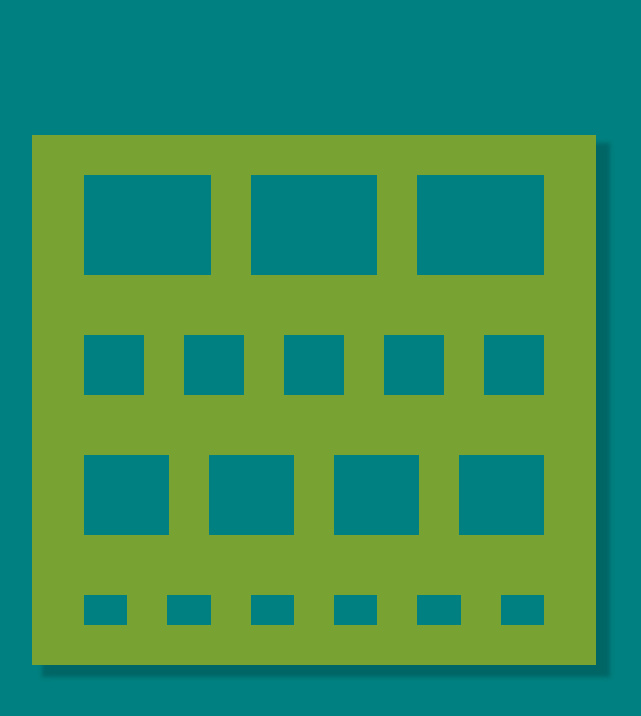
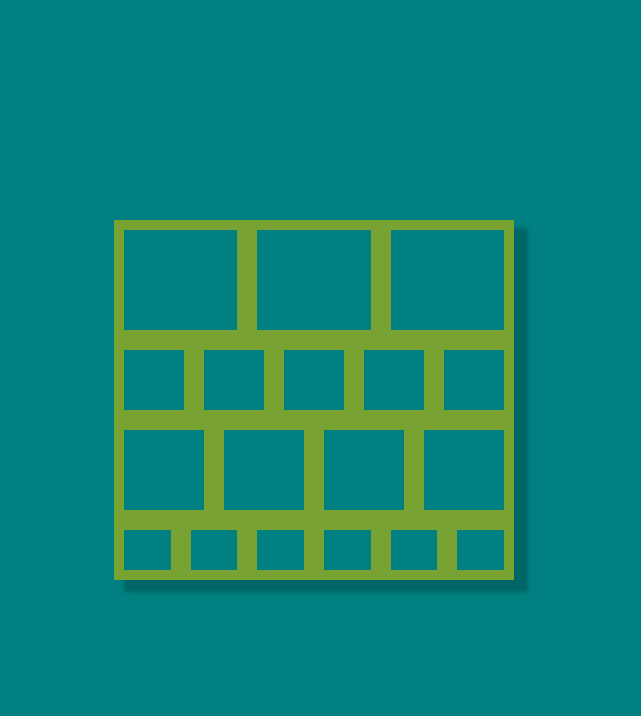
Before and after one commit to MrHayk/Vk-markup-, a website: page grid.html in a window 1280 px wide. Shown: the whole page, without its empty margins (326-967 px from the left). Drawn offline with nearby package versions, Linux system fonts and the light colour scheme.

Commit message:
almost final veersion of container with all reqtangular forms

```diff
--- a/grid.css
+++ b/grid.css
@@ -23,13 +23,15 @@
     /* height: 100px; */
     /* width: auto; */
     /* width: auto; */
-    justify-content: center;
-    margin: 20px;
+    /* justify-content: space-around;
+    align-items: center; */
+    /* margin: 20px; */
 }
 
 .col {
     background-color: rgb(21, 114, 80);
-    margin: 20px;
+    margin: 10px;
+    padding: 0px;
 }
 .container :nth-child(1) div {
     width: 100px;
@@ -48,12 +50,12 @@
     height: 80px;
 }
 .container :nth-child(4) div {
-    width: 30px;
-    height: 30px;
+    width: 40px;
+    height: 40px;
 }
 .col {
     background-color: teal;
-    justify-content: space-evenly;
-    /* align-items: center;
-    justify-content:center; */
+    justify-content: space-arround;
+    align-items: center;
+    justify-content:center;
 }
```
